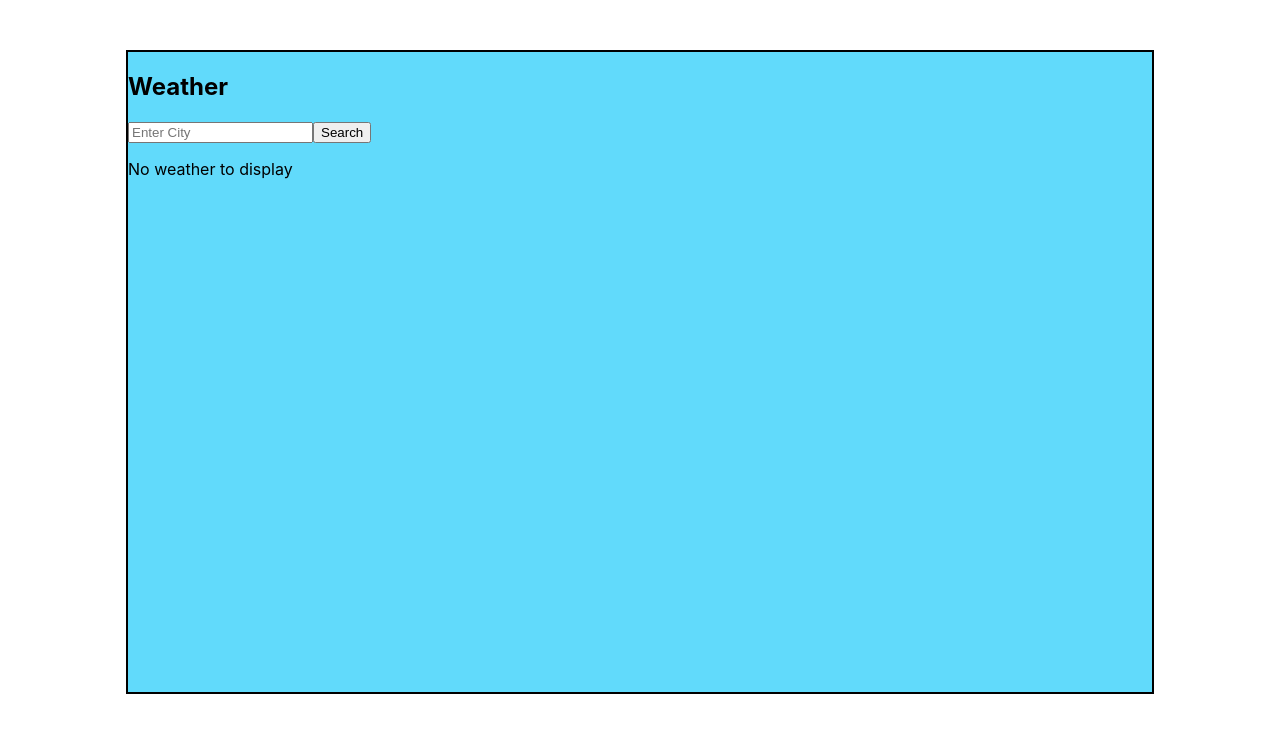
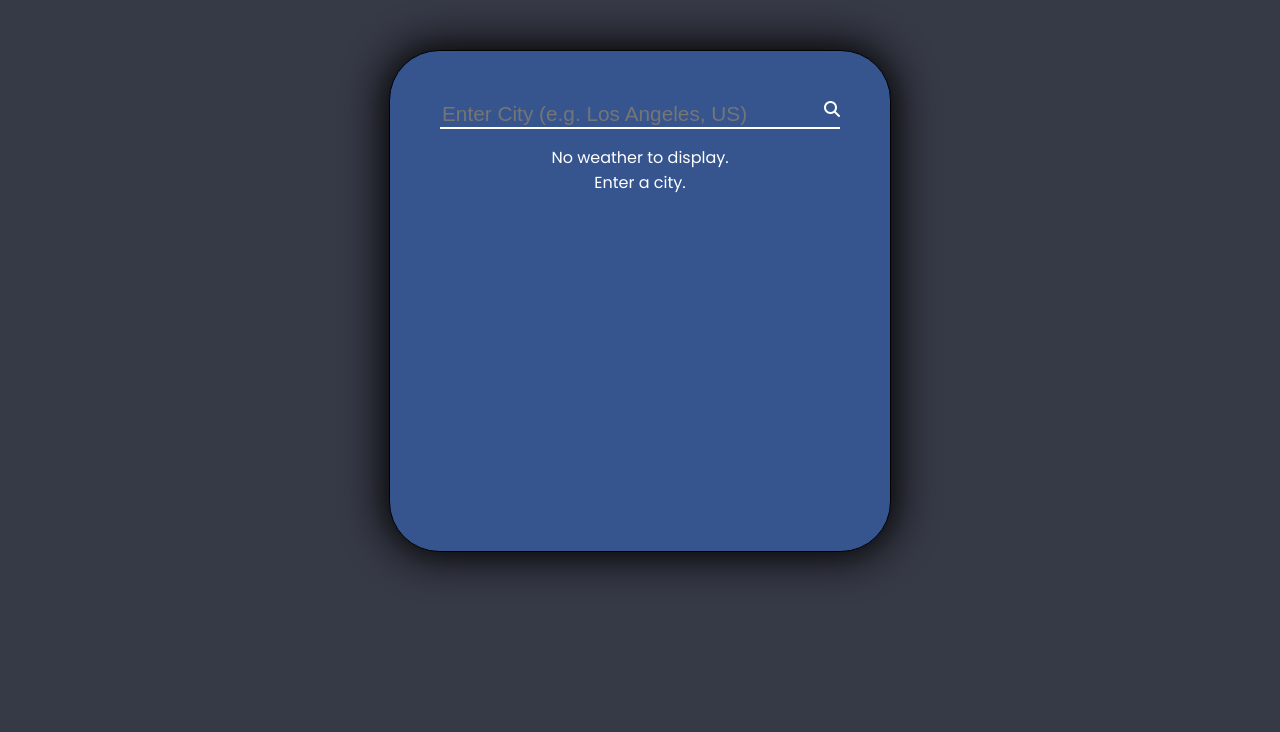
Before and after one commit to Wong-ton/weather-app, a React (Create React App) app: page / in a window 1280 px wide. Shown: the top 732 px of the page. Built offline with nearby package versions, Linux system fonts and the light colour scheme.

Commit message:
Add functionality and styling

```diff
--- a/public/index.html
+++ b/public/index.html
@@ -1,6 +1,8 @@
 <!DOCTYPE html>
 <html lang="en">
   <head>
+    <script src="https://kit.fontawesome.com/5814ce4c7c.js" crossorigin="anonymous"></script>
+    <link href="https://fonts.googleapis.com/css?family=Poppins&display=swap" rel="stylesheet">
     <meta charset="utf-8" />
     <meta name="viewport" content="width=device-width, initial-scale=1" />
     <meta name="theme-color" content="#000000" />
--- a/src/App.css
+++ b/src/App.css
@@ -12,19 +12,3 @@
   font-size: calc(10px + 2vmin);
   color: white;
 }
-
-.app-container {
-  display: flex;
-  border: 2px solid black;
-  margin: 50px auto;
-  width: 80vw;
-  height: 80vh;
-  justify-content: center;
-  align-items: center;
-}
-
-.weather-container {
-  background: #61dafb;
-  height: 100%;
-  width: 100%;
-}
--- a/src/App.js
+++ b/src/App.js
@@ -1,5 +1,5 @@
-import React, { useState, useEffect } from 'react';
-import './App.css';
+import React from 'react';
+import './scss/main.css'
 import Weather from './Components/Weather'
 
 function App() {
--- a/src/Components/Weather.js
+++ b/src/Components/Weather.js
@@ -1,5 +1,4 @@
 import React, { useState } from 'react';
-import '../App.css';
 import WeatherInfo from './WeatherInfo';
 import moment from 'moment';
 
@@ -14,7 +13,9 @@ function Weather() {
         desc: null,
         sunrise: null,
         sunset: null,
-        timeDiff: null
+        timeDiff: null,
+        icon: null,
+        dataList: null,
     });
 
     function updateSearchQuery(e) {
@@ -32,6 +33,7 @@ function Weather() {
             humidity: data.main.humidity,
             desc: data.weather[0].description,
             timeDiff: data.timezone,
+            icon: data.weather[0].icon,
             sunrise: timezoneAdjust(data.sys.sunrise, data.timezone),
             sunset: timezoneAdjust(data.sys.sunset, data.timezone),
         }))
@@ -49,23 +51,23 @@ function Weather() {
         return moment.utc(new Date(unix * 1000 + (timeDiff * 1000)).toUTCString()).format("LT")
     }
 
+
     return(
         <div className="weather-container">
-          <h2>Weather</h2>
-            <section>
+            <div className="weather-header">
                 <input
                 className="search-input"
-                placeholder="Enter City"
+                placeholder="Enter City (e.g. Los Angeles, US)"
                 onChange={updateSearchQuery}
                 />
-                <button onClick={getWeather}>Search</button>
-            </section>
-            <section className="weather-info">
+                <i class="fas fa-search" onClick={getWeather}></i>
+            </div>
+            <div className="weather-info">
               {weatherData.temp === null ?
-              (<p>No weather to display</p>) :
+              (<p>No weather to display. <br/>Enter a city.</p>) :
                 <WeatherInfo data={weatherData}/>
-            }
-            </section>
+              }
+            </div>
         </div>
     )
 }
--- a/src/Components/WeatherInfo.js
+++ b/src/Components/WeatherInfo.js
@@ -1,26 +1,40 @@
 import React from 'react';
+import moment from 'moment';
 import '../App.css';
 
 function WeatherInfo(props) {
-    const { city, country, tempF, tempC, humidity, desc, sunrise, sunset, timeDiff} = props.data;
+    const { city, country, tempF, humidity, desc, sunrise, sunset, icon, timeDiff} = props.data;
+
+    function getLocalTime() {
+        return moment.utc().add(timeDiff, 's').format("LT")
+    }
+
+    // setInterval(() => {
+    //     getLocalTime()
+    //   }, 1000);
 
     return(
         <React.Fragment>
-            <div>
-              <p>Location: {city}, {country}</p>
+            <div className="weather-desc">
+              Local time: {setInterval(() => {getLocalTime()}, 1000)}
+              <img src={`http://openweathermap.org/img/wn/${icon}@2x.png`} />
+              {desc}
             </div>
-            <div>
-              <p>Description: {desc}</p>
-            </div>
-            <div>
-              <p>Temperature: {tempF} &deg;F  /  {tempC} &deg;C</p>
-            </div>
-            <div>
-              <p>Humidity: {humidity}%</p>
-            </div>
-            <div>
-              <p>Sunrise: {sunrise}</p>
-              <p>Sunset: {sunset}</p>
+            <div className="weather-info-inner">
+                <div className="weather-labels">
+                    <p>Location: </p>
+                    <p>Temperature: </p>
+                    <p>Humidity: </p>
+                    <p>Sunrise: </p>
+                    <p>Sunset: </p>
+                </div>
+                <div className="weather-values">
+                    <p>{city}, {country}</p>
+                    <p>{tempF} &deg;F</p>
+                    <p>{humidity}%</p>
+                    <p>{sunrise}</p>
+                    <p>{sunset}</p>
+                </div>
             </div>
         </React.Fragment>
 
--- /dev/null
+++ b/src/scss/main.css
@@ -0,0 +1,96 @@
+body {
+  background: #363946;
+  color: #fff;
+  font-family: 'Poppins', sans-serif;
+}
+
+.app-container {
+  display: -webkit-box;
+  display: -ms-flexbox;
+  display: flex;
+  -webkit-box-pack: center;
+      -ms-flex-pack: center;
+          justify-content: center;
+  -webkit-box-align: center;
+      -ms-flex-align: center;
+          align-items: center;
+}
+
+.weather-container {
+  background: #36558F;
+  margin: 50px auto;
+  border: 1px solid black;
+  border-radius: 10%;
+  -webkit-box-shadow: 0px 0px 40px 5px black;
+          box-shadow: 0px 0px 40px 5px black;
+  height: 500px;
+  width: 500px;
+}
+
+.weather-container .weather-header {
+  display: -webkit-box;
+  display: -ms-flexbox;
+  display: flex;
+  color: white;
+  margin: 50px 50px 10px 50px;
+  border-bottom: 2px solid #fff;
+}
+
+.weather-container .weather-header .search-input {
+  color: #fff;
+  background: transparent;
+  border: none;
+  font-size: 1.3rem;
+  width: 100%;
+}
+
+.weather-container .weather-header .fa-search {
+  cursor: pointer;
+  outline: none;
+  color: #fff;
+}
+
+.weather-info {
+  text-align: center;
+}
+
+.weather-info .weather-desc {
+  text-align: center;
+  text-transform: capitalize;
+  font-weight: 700;
+  letter-spacing: 1.5px;
+}
+
+.weather-info img {
+  display: block;
+  margin: 0 auto;
+}
+
+.weather-info-inner {
+  display: -webkit-box;
+  display: -ms-flexbox;
+  display: flex;
+}
+
+.weather-labels {
+  -webkit-box-flex: 1;
+      -ms-flex: 1;
+          flex: 1;
+  margin: 20px;
+  text-align: right;
+}
+
+.weather-values {
+  -webkit-box-flex: 1;
+      -ms-flex: 1;
+          flex: 1;
+  margin: 20px;
+  text-align: left;
+  font-weight: 700;
+}
+
+.light {
+  background: white;
+  color: black;
+}
+/*# sourceMappingURL=main.css.map */
--- /dev/null
+++ b/src/scss/main.scss
@@ -0,0 +1,93 @@
+@import './variables';
+
+@mixin flexCenter {
+    display: flex;
+    justify-content: center;
+    align-items: center;
+}
+
+@mixin theme($light-theme: true) {
+    @if $light-theme {
+        background: lighten($primary-color, 100%);
+        color: darken($text-color, 100%);
+    }
+}
+
+body {
+    background: #363946;
+    color: $text-color;
+    font-family: 'Poppins', sans-serif;
+}
+
+.app-container {
+    @include flexCenter;
+}
+
+.weather-container {
+    background: $primary-color;
+    margin: 50px auto;
+    border: 1px solid black;
+    border-radius: 10%;
+    box-shadow: 0px 0px 40px 5px black;
+    height: 500px;
+    width: 500px;
+
+    .weather-header {
+        display: flex;
+        color: white;
+        margin: 50px 50px 10px 50px;
+        border-bottom: 2px solid $text-color;
+
+        .search-input {
+            color: $text-color;
+            background: transparent;
+            border: none;
+            font-size: 1.3rem;
+            width: 100%;
+        }
+
+        .fa-search {
+            cursor: pointer;
+            outline: none;
+            color: $text-color;
+        }
+    }
+}
+
+.weather-info {
+    text-align: center;
+
+    .weather-desc {
+        text-align: center;
+        text-transform: capitalize;
+        font-weight: 700;
+        letter-spacing: 1.5px;
+    }
+
+    img {
+        display: block;
+        margin: 0 auto;
+    }
+}
+
+.weather-info-inner {
+    display: flex;
+}
+
+.weather-labels {
+    flex: 1;
+    margin: 20px;
+    text-align: right;
+}
+
+.weather-values {
+    flex: 1;
+    margin: 20px;
+    text-align: left;
+    font-weight: 700;
+}
+
+
+.light {
+    @include theme($light-theme: true);
+}
```
Also changed, not shown: src/results.js (deleted, +0 -9 lines), src/scss/_variables.scss (added, +9 -0 lines), 1 other file (tests, documents, lock files or other folders).
